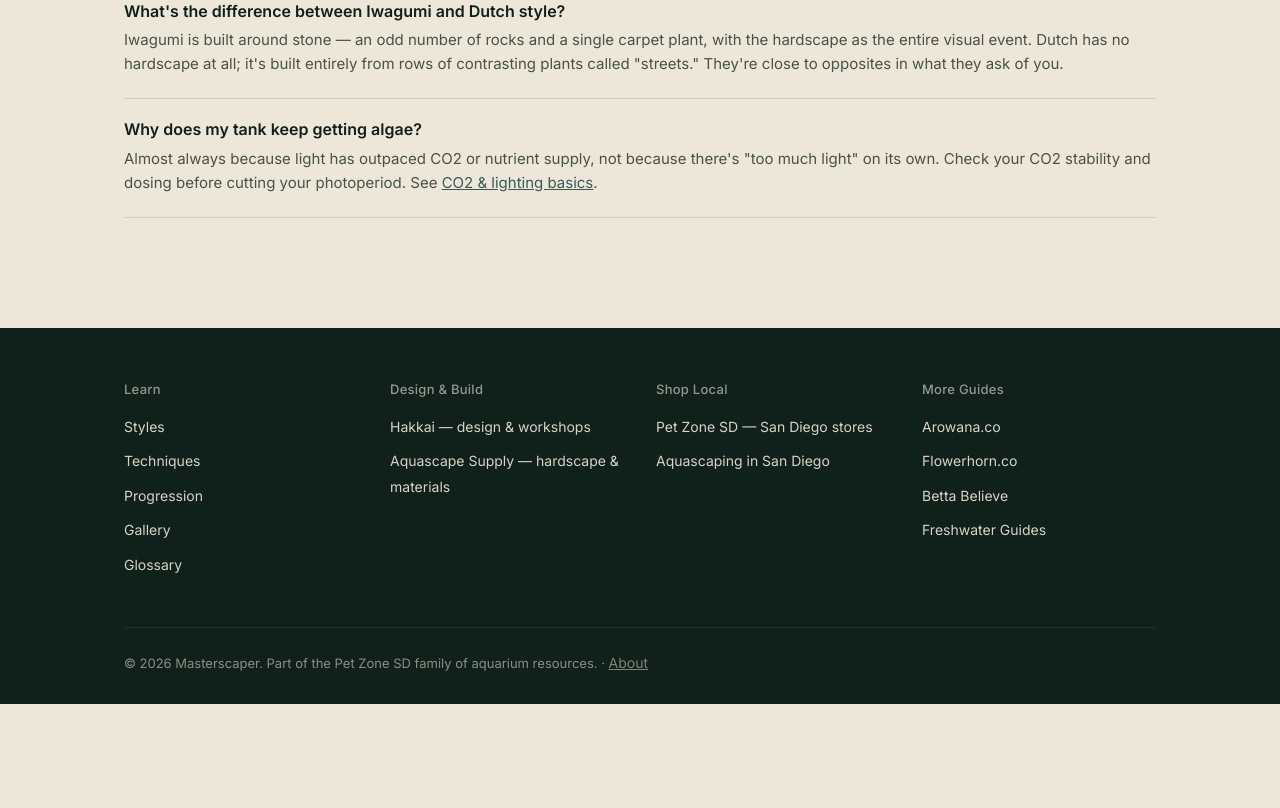
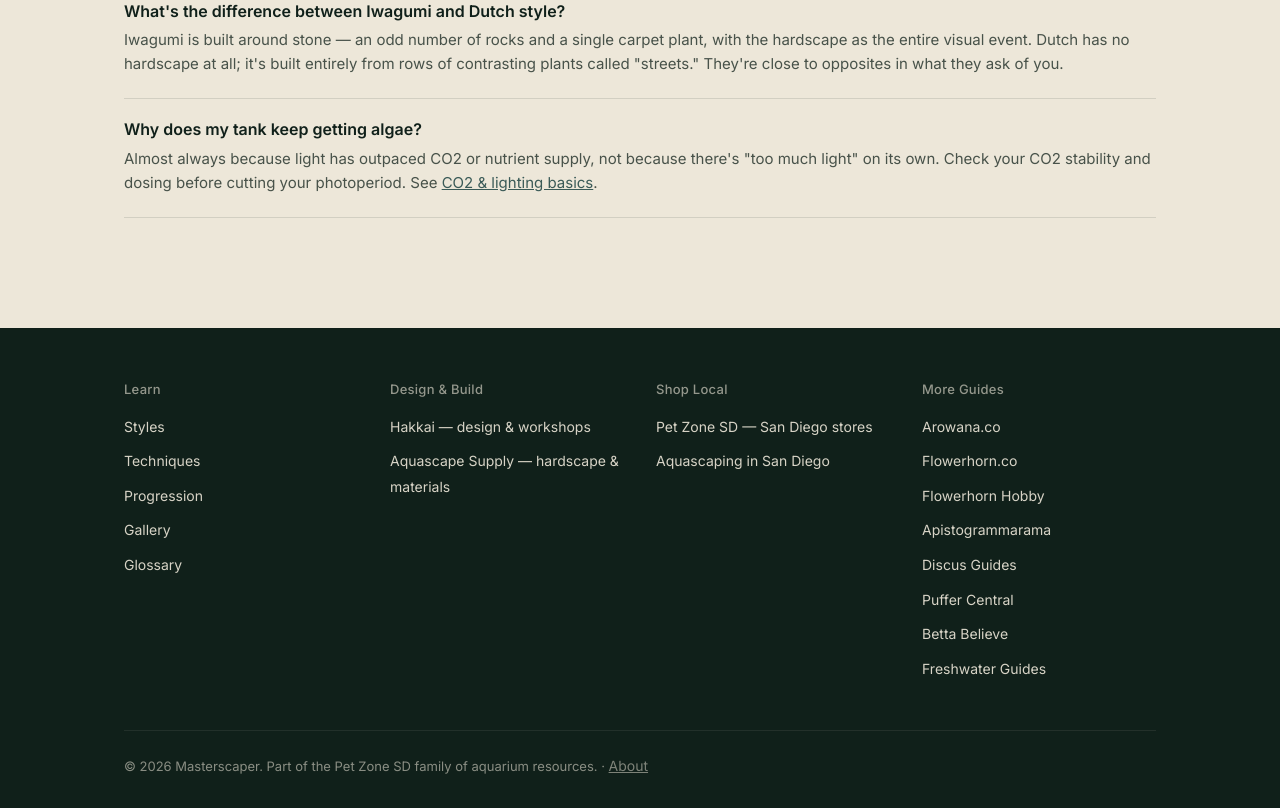
Before and after one commit to petzonesd/masterscaper, a plain HTML site: page index.html in a window 1280 px wide. Shown: the part 2026-2834 px from the top of the page. Before the commit the page ends 2730 px from the top, so only its background shows below. Drawn offline with Linux system fonts and the light colour scheme.

Commit message:
Expand footer cross-links to apistogrammarama, discusguides, puffercentral, flowerhornhobby (hub-and-spoke internal linking)
Co-Authored-By: Claude Sonnet 5 <noreply@anthropic.com>
Claude-Session: https://claude.ai/code/session_01A696Wd7kiCQ7XBeVd5ev53

```diff
--- a/index.html
+++ b/index.html
@@ -301,6 +301,10 @@
         <ul>
           <li><a href="https://arowana.co" target="_blank" rel="noopener">Arowana.co</a></li>
           <li><a href="https://flowerhorn.co" target="_blank" rel="noopener">Flowerhorn.co</a></li>
+          <li><a href="https://flowerhornhobby.com" target="_blank" rel="noopener">Flowerhorn Hobby</a></li>
+          <li><a href="https://apistogrammarama.com" target="_blank" rel="noopener">Apistogrammarama</a></li>
+          <li><a href="https://discusguides.com" target="_blank" rel="noopener">Discus Guides</a></li>
+          <li><a href="https://puffercentral.com" target="_blank" rel="noopener">Puffer Central</a></li>
           <li><a href="https://bettabelieve.com" target="_blank" rel="noopener">Betta Believe</a></li>
           <li><a href="https://freshwaterguides.com" target="_blank" rel="noopener">Freshwater Guides</a></li>
         </ul>
```
